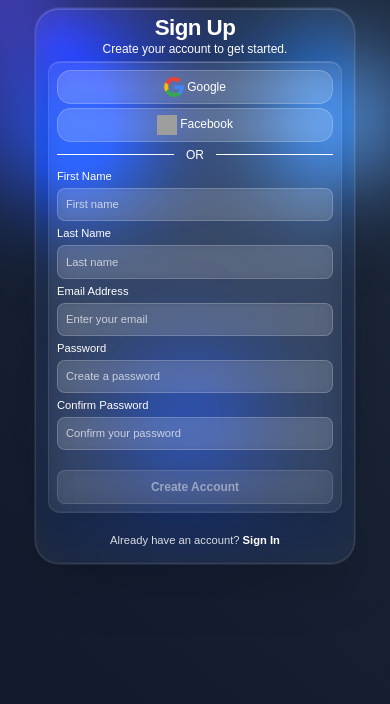
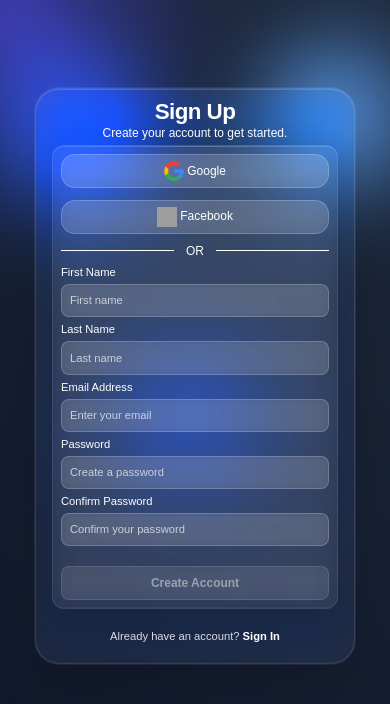
Before and after one commit to HuberLeon007/mckalender-login-register, a Next.js app: page /register in a window 390 px wide. Shown: the top 704 px of the page. Built offline with nearby package versions, Linux system fonts and the light colour scheme; grey boxes are pictures that could not be loaded.

Commit message:
spacing ajustments

```diff
--- a/src/app/login/index.css
+++ b/src/app/login/index.css
@@ -33,8 +33,8 @@
 }
 
 .login-card-inner {
-  margin: 0;
-  padding: 0.75rem 1rem;
+  margin: 5rem 0;
+  padding: 1.75rem 1rem;
 }
 
 .login-header {
@@ -273,7 +273,7 @@
   cursor: pointer;
   transition: all 0.4s ease;
   font-weight: 600;
-  margin: 1rem 0 0 0;
+  margin: -1rem 0 0 0;
   padding: 0.5rem 0.75rem;
   font-size: 0.8rem;
 }
--- a/src/app/login/mobile.css
+++ b/src/app/login/mobile.css
@@ -25,7 +25,7 @@
 
   .login-card-inner {
     padding: 0.5rem 0.75rem;
-    margin: 0;
+    margin: 5rem 0 0 0;
   }
 
   /* Mobile Header */
@@ -55,7 +55,10 @@
 
   /* Mobile Social Buttons */
   .social-buttons-container {
-    margin: 0 0 0.25rem 0;
+    margin: 0 0 0.5rem 0;
+    display: flex;
+    flex-direction: column;
+    gap: 0.5rem;
   }
 
   .social-btn {
@@ -222,6 +225,7 @@
   }
 
   .login-card-inner {
+    margin: 5rem 0 0 0;
     padding: 0.875rem;
   }
 
@@ -270,6 +274,7 @@
   }
 
   .login-card-inner {
+    margin: 5rem 0 0 0;
     padding: 0.75rem 1rem;
   }
 
@@ -296,11 +301,14 @@
 
   .social-buttons-container {
     margin: 0 0 0.5rem 0;
+    display: flex;
+    flex-direction: column;
+    gap: 0.5rem;
   }
 
   .social-btn {
     padding: 0.5rem 0.75rem;
-    margin: 0 0 0.375rem 0;
+    margin: 0 0 0.5rem 0;
     font-size: 0.85rem;
   }
 
--- a/src/app/register/index.css
+++ b/src/app/register/index.css
@@ -37,7 +37,7 @@ html {
 }
 
 .login-card-inner {
-  margin: 0;
+  margin: 5rem 0 0 0;
   padding: 0.75rem 1rem;
 }
 
@@ -65,10 +65,8 @@ html {
 
 .logincard {
   background: rgba(255, 255, 255, 0.06);
-  box-shadow:
-    0 25px 50px rgba(0, 0, 0, 0.15),
-    0 0 0 1px rgba(255, 255, 255, 0.08),
-    inset 0 1px 0 rgba(255, 255, 255, 0.15),
+  box-shadow: 0 25px 50px rgba(0, 0, 0, 0.15),
+    0 0 0 1px rgba(255, 255, 255, 0.08), inset 0 1px 0 rgba(255, 255, 255, 0.15),
     inset 0 -1px 0 rgba(255, 255, 255, 0.03);
   backdrop-filter: blur(25px) saturate(180%);
   -webkit-backdrop-filter: blur(25px) saturate(180%);
@@ -334,7 +332,7 @@ html {
 /* Create Account Container */
 .create-account-container {
   margin: 0;
-  padding: 1.25rem 0 0 ;
+  padding: 1.25rem 0 0;
 }
 
 .create-account-container span {
@@ -359,7 +357,7 @@ html {
 }
 
 .create-account-container a::after {
-  content: '';
+  content: "";
   position: absolute;
   bottom: -2px;
   left: 0;
--- a/src/app/register/mobile.css
+++ b/src/app/register/mobile.css
@@ -24,8 +24,8 @@
   }
 
   .login-card-inner {
-    padding: 0.5rem 0.75rem;
-    margin: 0;
+    margin: 5rem 0 0 0;
+    padding: 0.75rem 1rem;
   }
 
   /* Mobile Header */
@@ -55,7 +55,10 @@
 
   /* Mobile Social Buttons */
   .social-buttons-container {
-    margin: 0 0 0.25rem 0;
+    margin: 0 0 0.5rem 0;
+    display: flex;
+    flex-direction: column;
+    gap: 0.5rem;
   }
 
   .social-btn {
@@ -254,7 +257,8 @@
   }
 
   .login-card-inner {
-    padding: 0.5rem;
+    margin: 5rem 0 0 0;
+    padding: 0.75rem 1rem;
   }
 
   .content-wrapper {
@@ -323,7 +327,8 @@
   }
 
   .login-card-inner {
-    padding: 0.375rem 0.75rem;
+    margin: 5rem 0 0 0;
+    padding: 0.75rem 1rem;
   }
 
   .login-header {
@@ -348,7 +353,10 @@
   }
 
   .social-buttons-container {
-    margin: 0 0 0.2rem 0;
+    margin: 0 0 0.5rem 0;
+    display: flex;
+    flex-direction: column;
+    gap: 0.5rem;
   }
 
   .social-btn {
@@ -412,7 +420,10 @@
   }
 
   .social-buttons-container {
-    margin: 0 0 0.15rem 0;
+    margin: 0 0 0.5rem 0;
+    display: flex;
+    flex-direction: column;
+    gap: 0.5rem;
   }
 
   .or-divider {
```
